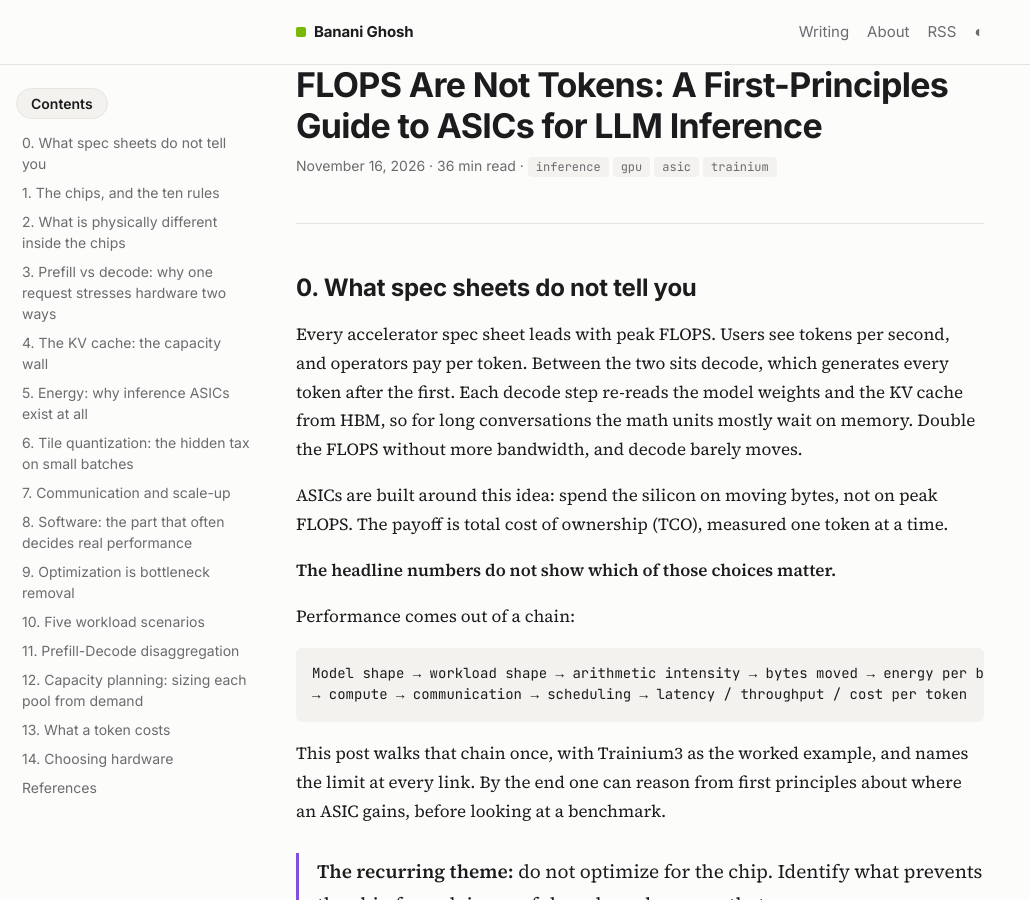
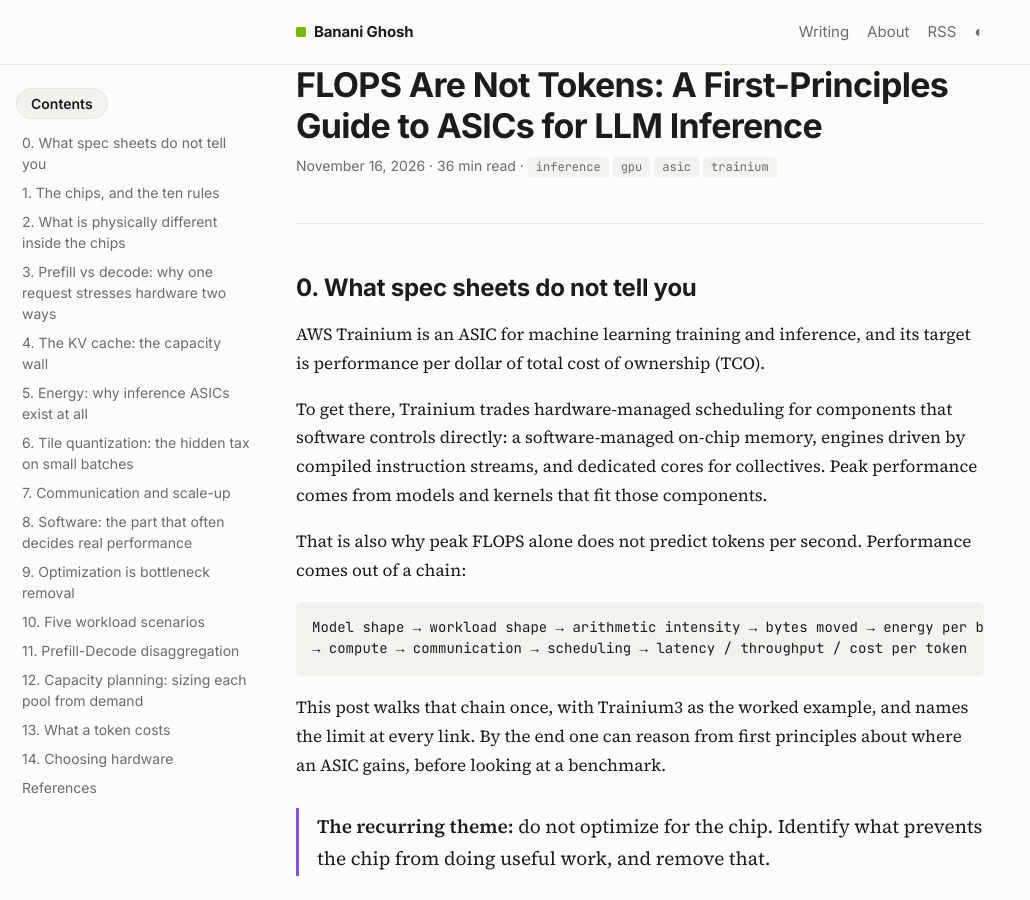
Before and after one commit to bananighosh/bananighosh.github.io, a Jekyll site: the page built from _posts/2026-11-16-flops-are-not-tokens.md, in a window 1280 px wide and 900 px high. Shown: the whole window, without its empty margins (0-1030 px from the left). Built offline with Jekyll 4.4.1, drawn with Linux system fonts in a browser that asks for light colours.

Commit message:
Intro: Trainium purpose, design trade, and why FLOPS alone do not predict tokens
Co-Authored-By: Claude Opus 5.5 <noreply@anthropic.com>
Claude-Session: https://claude.ai/code/session_01K2HJxVUv7i1duGErniTfDd

````diff
--- a/_posts/2026-11-16-flops-are-not-tokens.md
+++ b/_posts/2026-11-16-flops-are-not-tokens.md
@@ -17,15 +17,11 @@ math: false
 
 ## 0. What spec sheets do not tell you
 
-Every accelerator spec sheet leads with peak FLOPS. Users see tokens per second, and operators pay per token. Between the two sits decode, which generates every token after the first. Each decode step re-reads the model weights and the KV cache from HBM, so for long conversations the math units mostly wait on memory. Double the FLOPS without more bandwidth, and decode barely moves.
+AWS Trainium is an ASIC for machine learning training and inference, and its target is performance per dollar of total cost of ownership (TCO).
 
-ASICs are built around this idea: spend the silicon on moving bytes, not on peak FLOPS. The payoff is total cost of ownership (TCO), measured one token at a time.
+To get there, Trainium trades hardware-managed scheduling for components that software controls directly: a software-managed on-chip memory, engines driven by compiled instruction streams, and dedicated cores for collectives. Peak performance comes from models and kernels that fit those components.
 
-<p>
-<b>The headline numbers do not show which of those choices matter.</b>
-</p>
-
-Performance comes out of a chain:
+That is also why peak FLOPS alone does not predict tokens per second. Performance comes out of a chain:
 
 ```txt
 Model shape → workload shape → arithmetic intensity → bytes moved → energy per byte
````
